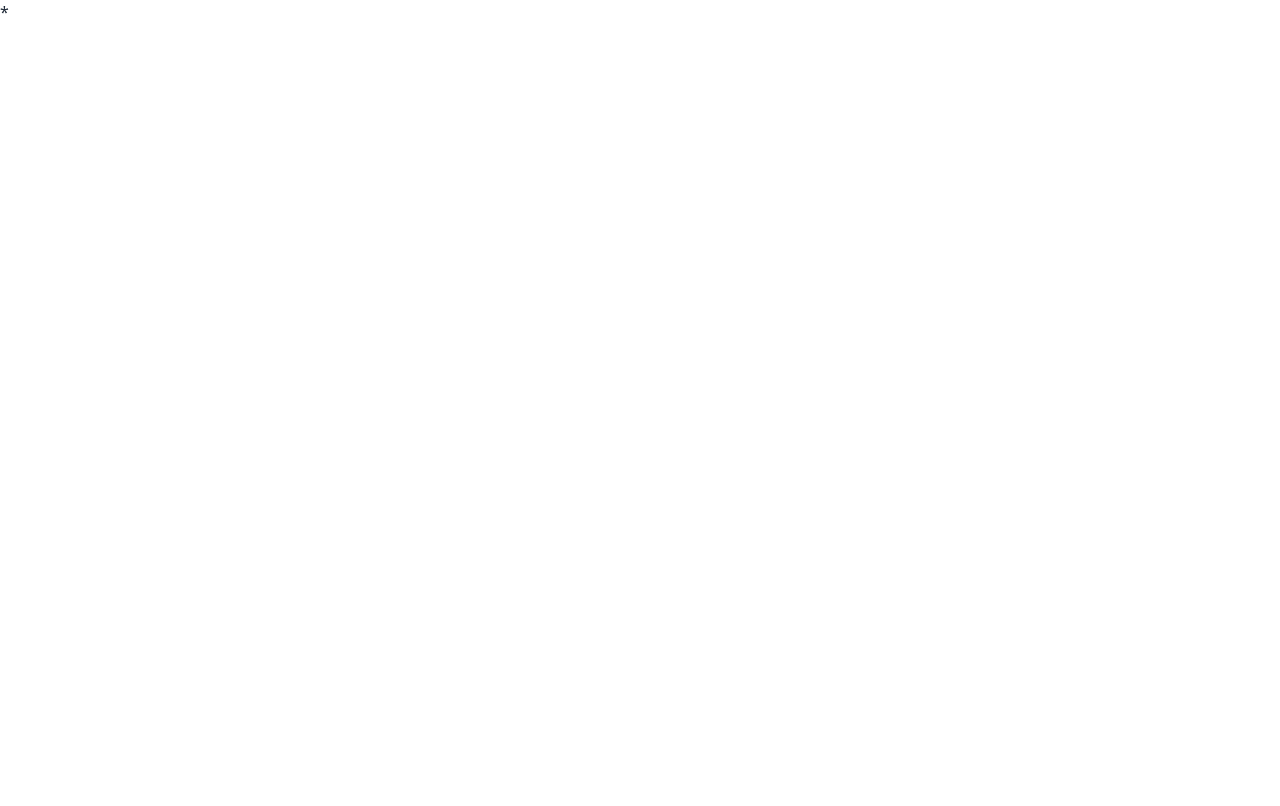
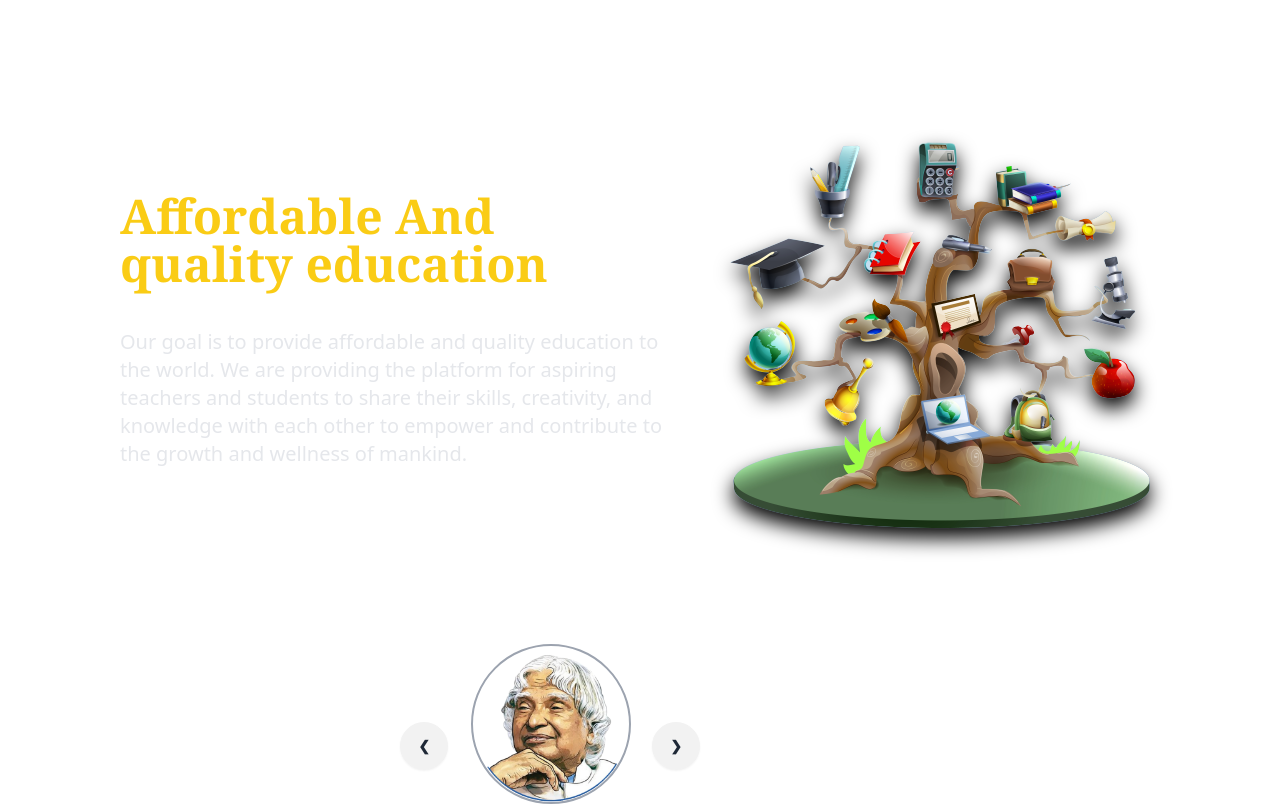
Before and after one commit to Deepakkumarnayak980/Learning-Management-System-LMS-, a React (Vite) app: page /about in a window 1280 px wide. Before the commit this address had no page. Shown: the top 806 px of the page. Built offline with nearby package versions, Linux system fonts and the light colour scheme.

Commit message:
add About Us Page

```diff
--- a/src/App.jsx
+++ b/src/App.jsx
@@ -2,6 +2,7 @@
 import './App.css'
  import { Routes,Route } from 'react-router-dom'
 import HomePage from './pages/HomePage'
+import AboutUs from './pages/AboutUs'
 
 
 
@@ -14,7 +15,8 @@ function App() {
     <>
      <Routes>
         <Route path="/" element={<HomePage />}></Route>
-     </Routes>*
+        <Route path="/about" element={<AboutUs />}></Route>
+     </Routes>
 
 
 
--- /dev/null
+++ b/src/pages/AboutUs.jsx
@@ -0,0 +1,106 @@
+import HomeLayout from "../Layout/HomeLayout";
+import aboutMainImage from "../Assets/Images/aboutMainImage.png";
+import api from "../Assets/Images/apj.png";
+import billGates from "../Assets/Images/billGates.png";
+import einstein from "../Assets/Images/einstein.png";
+import nelsonMandela from "../Assets/Images/nelsonMandela.png";
+import steveJobs from "../Assets/Images/steveJobs.png";
+
+function AboutUs() {
+    return (
+        <HomeLayout>
+            <div className="pl-20 pt-20 flex flex-col text-white">
+                <div className="flex items-center gap-5 mx-10">
+                    <section className="w-1/2 space-y-10">
+                        <h1 className="text-5xl text-yellow-400 font-bold font-serif">
+                            Affordable And quality education
+                        </h1>
+                        <p className="text-xl text-gray-200">
+                            Our goal is to provide affordable and quality education to the world.
+                            We are providing the platform for aspiring teachers and students to share their skills, creativity, and knowledge with each other to empower and contribute to the growth and wellness of mankind.
+                        </p>
+                    </section>
+
+                    <div className="w-1/2">
+                        <img
+                            id="test1"
+                            style={{
+                                filter: "drop-shadow(0px 10px 10px rgb(0,0,0))"  // Fixed typo in RGB
+                            }}
+                            alt="about main image"
+                            className="drop-shadow-2xl"
+                            src={aboutMainImage}
+                        />
+                    </div>
+                </div>
+
+                {/* Carousel Controls */}
+                <div className="carousel w-1/2 my-16 m-auto">
+                    {/* Slide 1 */}
+                    <div id="slide1" className="carousel-item relative w-full">
+                        <div className="flex flex-col items-center justify-center gap-4 px-[15%]">
+                            <img src={api} className="w-40 rounded-full border-2 border-gray-400" alt="API Image" />
+                            <p className="text-xl text-gray-200">API Abdul Kalam.</p>
+                        </div>
+                        <div className="absolute w-[50%] flex justify-between transform -translate-y-1/2 left-5 right-5 top-1/2">
+                            <a href="#slide4" className="btn btn-circle">❮</a>
+                            <a href="#slide2" className="btn btn-circle">❯</a>
+                        </div>
+                    </div>
+
+                    {/* Slide 2 */}
+                    <div id="slide2" className="carousel-item relative w-full">
+                        <div className="flex flex-col items-center justify-center gap-4 px-[15%]">
+                            <img src={billGates} className="w-40 rounded-full border-2 border-gray-400" alt="Bill Gates" />
+                            <p className="text-xl text-gray-200">Bill Gates.</p>
+                        </div>
+                        <div className="absolute w-[50%] flex justify-between transform -translate-y-1/2 left-5 right-5 top-1/2">
+                            <a href="#slide1" className="btn btn-circle">❮</a>
+                            <a href="#slide3" className="btn btn-circle">❯</a>
+                        </div>
+                    </div>
+
+                    {/* Slide 3 */}
+                    <div id="slide3" className="carousel-item relative w-full">
+                        <div className="flex flex-col items-center justify-center gap-4 px-[15%]">
+                            <img src={einstein} className="w-40 rounded-full border-2 border-gray-400" alt="Einstein" />
+                            <p className="text-xl text-gray-200">Einstein</p>
+                        </div>
+                        <div className="absolute w-[50%] flex justify-between transform -translate-y-1/2 left-5 right-5 top-1/2">
+                            <a href="#slide2" className="btn btn-circle">❮</a>
+                            <a href="#slide4" className="btn btn-circle">❯</a>
+                        </div>
+                    </div>
+
+                    {/* Slide 4 */}
+                    <div id="slide4" className="carousel-item relative w-full">
+                        <div className="flex flex-col items-center justify-center gap-4 px-[15%]">
+                            <img src={nelsonMandela} className="w-40 rounded-full border-2 border-gray-400" alt="Nelson Mandela" />
+                            <p className="text-xl text-gray-200">Nelson Mandela</p>
+                        </div>
+                        <div className="absolute w-[50%] flex justify-between transform -translate-y-1/2 left-5 right-5 top-1/2">
+                            <a href="#slide3" className="btn btn-circle">❮</a>
+                            <a href="#slide5" className="btn btn-circle">❯</a>
+                        </div>
+                    </div>
+
+                    {/* Slide 5 (Steve Jobs) */}
+                    <div id="slide5" className="carousel-item relative w-full">
+                        <div className="flex flex-col items-center justify-center gap-4 px-[15%]">
+                            <img src={steveJobs} className="w-40 rounded-full border-2 border-gray-400" alt="Steve Jobs" />
+                            <p className="text-xl text-gray-200">Steve Jobs</p>
+                        </div>
+                        <div className="absolute w-[50%] flex justify-between transform -translate-y-1/2 left-5 right-5 top-1/2">
+                            <a href="#slide4" className="btn btn-circle">❮</a>
+                            <a href="#slide1" className="btn btn-circle">❯</a>
+                        </div>
+                    </div>
+
+                </div>
+
+            </div>
+        </HomeLayout>
+    );
+}
+
+export default AboutUs;
```
